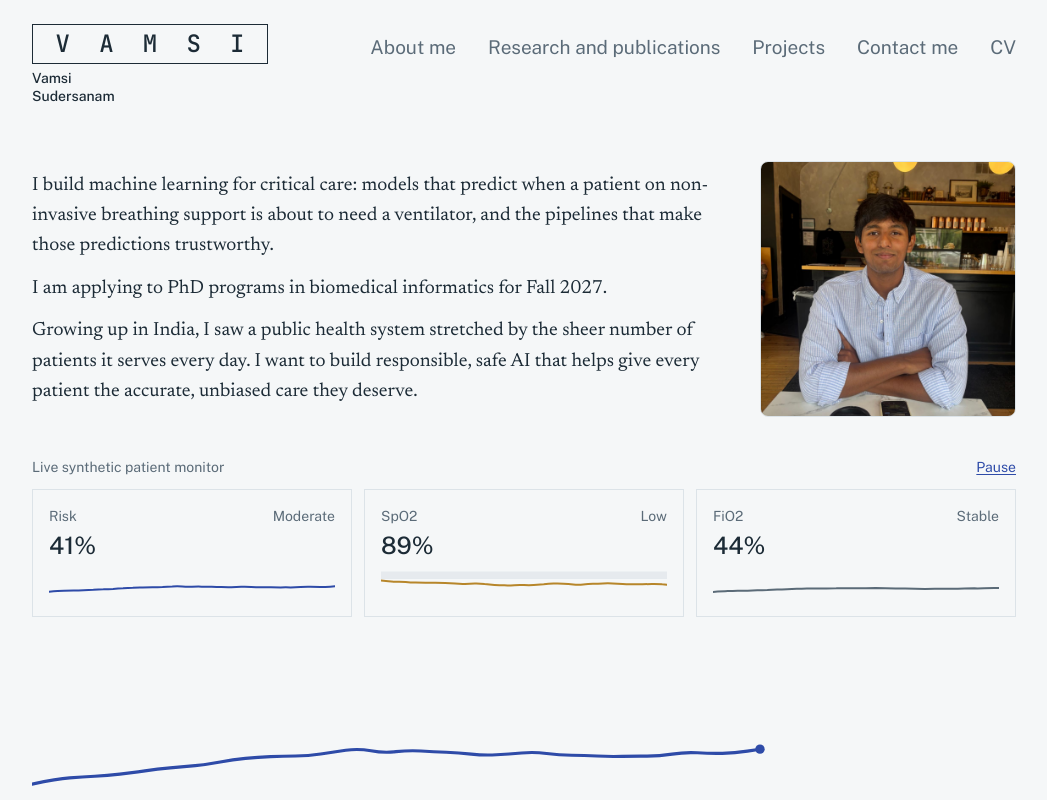
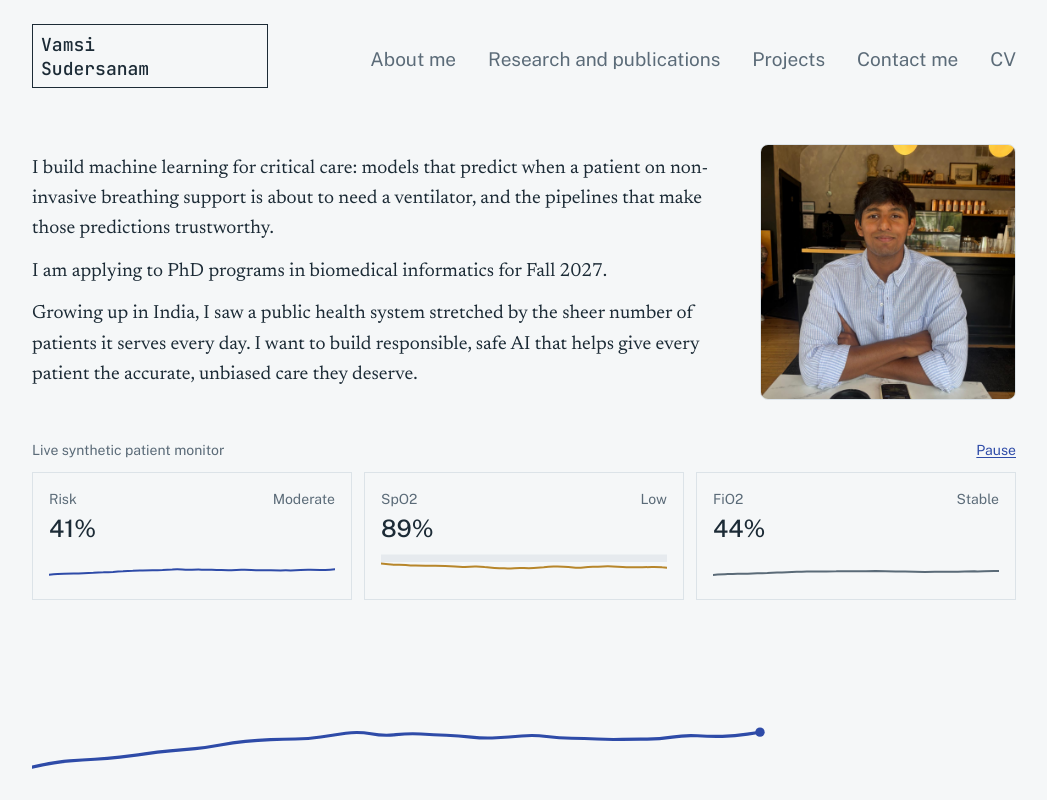
Before and after one commit to sudersanamvamsi-max/Portfolio, a Next.js app: page / in a window 1280 px wide. Shown: the top 800 px of the page, without its empty margins (116-1163 px from the left). Built offline with nearby package versions, Linux system fonts and the light colour scheme.

Commit message:
More changes part 3283

```diff
--- a/claude/STRUCTURE.md
+++ b/claude/STRUCTURE.md
@@ -35,7 +35,7 @@ Every route exports `metadata` built by `pageMetadata(title, description, path)`
 - `DataTable`: results tables, supports `colSpan`
 - `PatientRiskCurve`, `HeroCurve`: home page survival-curve visuals
 - `TypedJson`: typed, syntax-colored JSON panel on Home (client component; types once on scroll-into-view, click or key completes it)
-- `NameBox`: animated VAMSI box in the header (client; binary → hex → letters on every full page load or refresh, not on client-side navigation; static under reduced motion)
+- `NameBox`: animated two-row name box in the header (Vamsi / Sudersanam) (client; binary → hex → letters on every full page load or refresh, not on client-side navigation; static under reduced motion)
 - `LoopVideo`: muted looping video (client); plays 2x when shorter than 20 s unless `speed` is passed (RL Studio passes 2); reduced motion shows controls instead of autoplay
 - `HobbyMedia`: photo or video in a 4:3 frame (server; checks `public/` at build time and shows a visible TODO if the file is missing, and a TODO caption until `alt` and `caption` are set). `Photo`, `ProjectMedia`: image slots with visible TODO placeholders
 - `ContactForm`, `SiteHeader`
--- a/components/NameBox.tsx
+++ b/components/NameBox.tsx
@@ -4,63 +4,75 @@ import Link from "next/link";
 import { usePathname } from "next/navigation";
 import { useEffect, useState } from "react";
 
-const NAME = "VAMSI";
-const SLOT_W = 44; // px; the box never changes size
-const BOX_PAD = 8; // px, each side
+type Stage = "bin" | "scr" | "hex" | "letter";
+type Plan = { stage: Stage; until: number }[];
+
+const ROWS = [
+  { text: "Vamsi", stagger: 100 },
+  { text: "Sudersanam", stagger: 50 },
+];
+
+const TICK_MS = 60;
 const MIN_FONT = 9; // px; below this the binary stage is skipped
-const STAGGER_MS = 100;
-const TICK_MS = 60;
+const BIN_FONT = 9.1; // px; 8 bits at 0.6em each fill one 44 px slot
+const BIN_SLOT_W = 44;
+const PAD = 8; // px, each side
+const ROW_H = 24; // px
+const BOX_W = BIN_SLOT_W * ROWS[0].text.length + PAD * 2;
+const BOX_H = ROW_H * ROWS.length + PAD * 2;
+const FONT: Record<Stage, number> = { bin: BIN_FONT, scr: 14, hex: 14, letter: 18 };
 
-type Stage = "bin" | "hex" | "letter";
-
-// Every slot runs the same stages; slot i starts i * STAGGER_MS later. The last letter lands
-// at about 2.4 s.
-const WITH_BINARY: { stage: Stage; until: number }[] = [
+// "scr" is scrambling hex pairs; it stands in for the binary stage where eight bits per
+// character cannot fit (the long second row, or any row on a very narrow screen).
+// Every slot runs the plan, starting `stagger` ms after the previous one, so the last letter
+// lands at about 2.4 s.
+const BIN_PLAN: Plan = [
   { stage: "bin", until: 1400 },
   { stage: "hex", until: 2000 },
 ];
-const HEX_ONLY: { stage: Stage; until: number }[] = [{ stage: "hex", until: 1000 }];
+const HEX_PLAN: Plan = [
+  { stage: "scr", until: 1400 },
+  { stage: "hex", until: 2000 },
+];
 
-const FONT_PX: Record<Stage, number> = { bin: Math.floor((SLOT_W / (8 * 0.6)) * 10) / 10, hex: 18, letter: 24 };
-const BOX_W = SLOT_W * NAME.length + BOX_PAD * 2;
-
-function bits(code: number) {
-  return code.toString(2).padStart(8, "0");
+function noise(tick: number, a: number, b: number) {
+  return ((((tick * 7 + a * 13 + b * 5) * 2654435761) >>> 31) & 1) as 0 | 1;
 }
 
-function slotText(i: number, elapsed: number, plan: typeof WITH_BINARY, tick: number) {
-  const t = elapsed - i * STAGGER_MS;
-  const code = NAME.charCodeAt(i);
-  if (t < 0) return { stage: plan[0].stage, text: plan[0].stage === "bin" ? "".padEnd(8, "0") : "  " };
-  const current = plan.find((p) => t < p.until);
-  if (!current) return { stage: "letter" as Stage, text: NAME[i] };
-  if (current.stage === "hex") {
-    return { stage: "hex" as Stage, text: code.toString(16).toUpperCase().padStart(2, "0") };
+function slotText(row: number, i: number, plan: Plan, elapsed: number, tick: number) {
+  const ch = ROWS[row].text[i];
+  const code = ch.charCodeAt(0);
+  const t = elapsed - i * ROWS[row].stagger;
+  const first = plan[0].stage;
+  if (t < 0) return { stage: first, text: first === "bin" ? "00000000" : "00" };
+  const cur = plan.find((p) => t < p.until);
+  if (!cur) return { stage: "letter" as Stage, text: ch };
+  const hex = code.toString(16).toUpperCase().padStart(2, "0");
+  if (cur.stage === "hex") return { stage: "hex" as Stage, text: hex };
+  if (cur.stage === "scr") {
+    const d = (n: number) => "0123456789ABCDEF"[(tick * 5 + i * 3 + row * 7 + n * 11) % 16];
+    return { stage: "scr" as Stage, text: d(0) + d(1) };
   }
   // Binary: bits settle left to right across the stage while the rest keep scrambling.
-  const settled = Math.floor((t / current.until) * 8 * 1.6);
-  const final = bits(code);
+  const final = code.toString(2).padStart(8, "0");
+  const settled = Math.floor((t / cur.until) * 8 * 1.6);
   let out = "";
-  for (let b = 0; b < 8; b++) {
-    out += b < settled ? final[b] : String((((tick * 7 + i * 13 + b * 5) * 2654435761) >>> 31) & 1);
-  }
+  for (let b = 0; b < 8; b++) out += b < settled ? final[b] : String(noise(tick, i + row * 17, b));
   return { stage: "bin" as Stage, text: out };
 }
 
 export default function NameBox() {
   const pathname = usePathname();
   const [elapsed, setElapsed] = useState<number | null>(null);
-  const [plan, setPlan] = useState(WITH_BINARY);
+  const [plans, setPlans] = useState<Plan[]>([BIN_PLAN, HEX_PLAN]);
 
   useEffect(() => {
     if (window.matchMedia("(prefers-reduced-motion: reduce)").matches) return;
 
-    const binaryFits =
-      FONT_PX.bin >= MIN_FONT && BOX_W <= document.documentElement.clientWidth - 40;
-    const chosen = binaryFits ? WITH_BINARY : HEX_ONLY;
-    setPlan(chosen);
+    const binaryFits = BIN_FONT >= MIN_FONT && BOX_W <= document.documentElement.clientWidth - 40;
+    setPlans([binaryFits ? BIN_PLAN : HEX_PLAN, HEX_PLAN]);
 
-    const end = chosen[chosen.length - 1].until + STAGGER_MS * (NAME.length - 1) + 400;
+    const end = 2000 + 100 * (ROWS[0].text.length - 1) + 400;
     const t0 = performance.now();
     setElapsed(0);
     const id = window.setInterval(() => {
@@ -80,33 +92,23 @@ export default function NameBox() {
   return (
     <Link
       href="/"
+      aria-label="Vamsi Sudersanam, home"
       aria-current={pathname === "/" ? "page" : undefined}
-      aria-label="Vamsi Sudersanam, home"
-      className="group flex shrink-0 flex-col items-start gap-1.5 self-start text-ink no-underline"
+      className="block shrink-0 self-start overflow-hidden whitespace-nowrap border border-ink font-mono font-medium text-ink no-underline hover:bg-grid/40"
+      style={{ width: BOX_W, height: BOX_H, padding: PAD }}
     >
-      <span
-        className="inline-flex h-10 items-center overflow-hidden whitespace-nowrap border border-ink font-mono font-medium group-hover:bg-grid/40"
-        style={{ width: BOX_W, paddingInline: BOX_PAD }}
-      >
-      {NAME.split("").map((letter, i) => {
-        const s = elapsed === null ? { stage: "letter" as Stage, text: letter } : slotText(i, elapsed, plan, tick);
+      {ROWS.map((row, r) => (
+        <span key={row.text} aria-hidden="true" className="flex items-center leading-none" style={{ height: ROW_H }}>
+          {row.text.split("").map((ch, i) => {
+            const s = elapsed === null ? { stage: "letter" as Stage, text: ch } : slotText(r, i, plans[r], elapsed, tick);
             return (
-          <span
-            key={i}
-            aria-hidden="true"
-            className="block text-center leading-none"
-            style={{ width: SLOT_W, fontSize: FONT_PX[s.stage] }}
-          >
+              <span key={i} style={{ fontSize: FONT[s.stage] }}>
                 {s.text}
               </span>
             );
           })}
         </span>
-      <span aria-hidden="true" className="font-sans text-sm font-medium leading-tight">
-        Vamsi
-        <br />
-        Sudersanam
-      </span>
+      ))}
     </Link>
   );
 }
--- a/components/SiteHeader.tsx
+++ b/components/SiteHeader.tsx
@@ -32,8 +32,8 @@ export default function SiteHeader() {
               aria-current={active ? "page" : undefined}
               className={
                 active
-                  ? "border-b-2 border-cohort-a pb-0.5 text-ink no-underline sm:mt-2"
-                  : "pb-0.5 text-muted no-underline hover:text-ink sm:mt-2"
+                  ? "border-b-2 border-cohort-a pb-0.5 text-ink no-underline sm:mt-5"
+                  : "pb-0.5 text-muted no-underline hover:text-ink sm:mt-5"
               }
             >
               {label}
```
Also changed, not shown: claude/CLAUDE.md (+1 -1 lines). Lines whose indentation alone changed are shown as unchanged.
